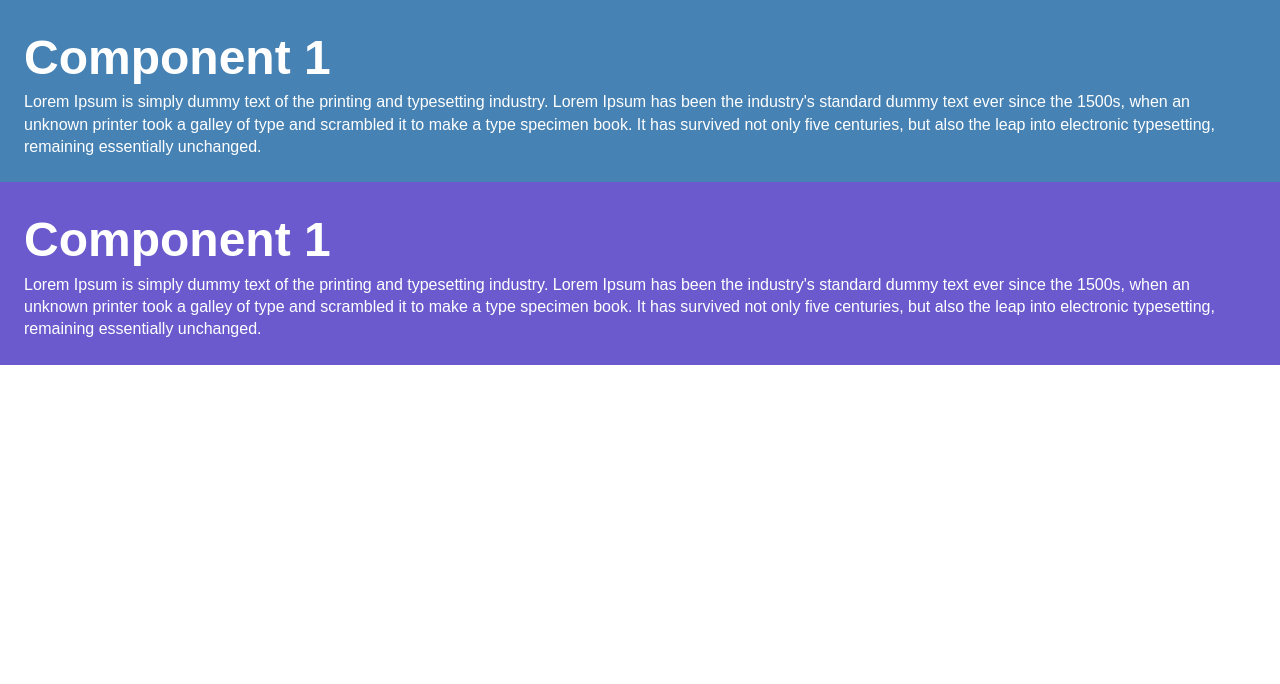
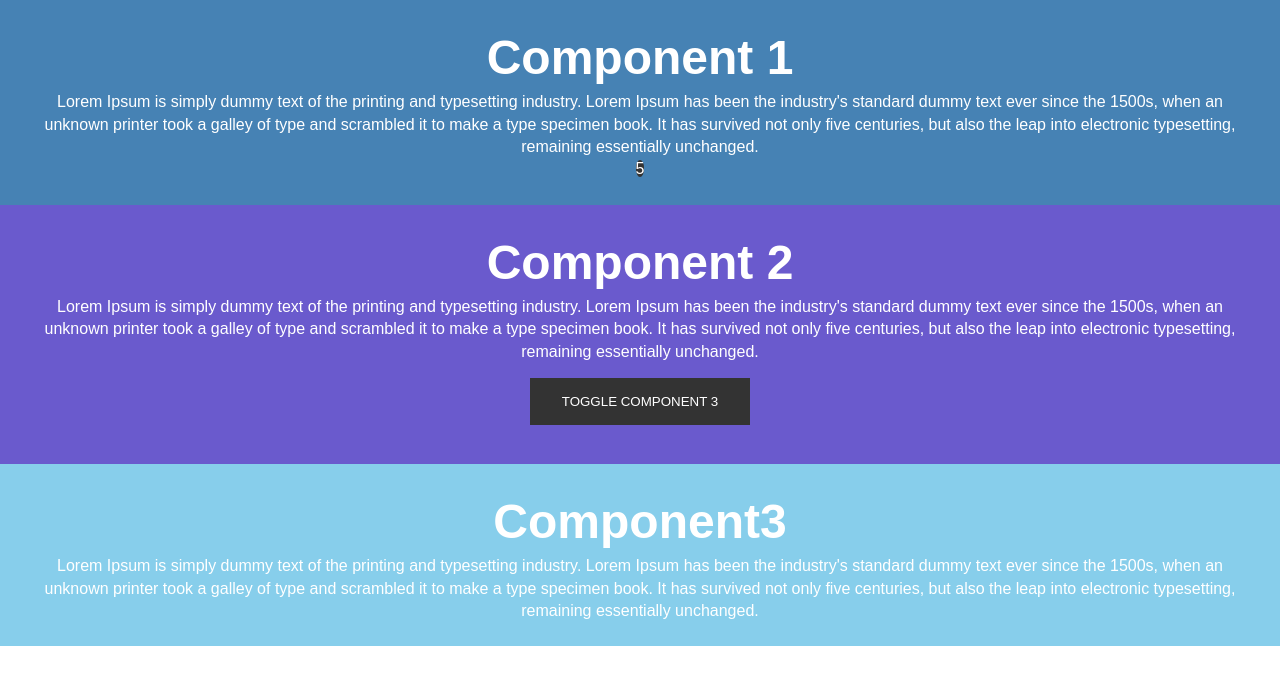
Before and after one commit to dphonelath/react-spring, a React (Create React App) app in the folder animation-exercise-spring/: page / in a window 1280 px wide. Shown: the top 684 px of the page. Built offline with nearby package versions, Linux system fonts and the light colour scheme.

Commit message:
put button in component2 but have to figure out how onClick works.

```diff
--- a/animation-exercise-spring/src/App.js
+++ b/animation-exercise-spring/src/App.js
@@ -1,14 +1,20 @@
 import React, { Component } from 'react';
 import Component1 from './components/Component1';
 import Component2 from './components/Component2';
+import Component3 from './components/Component3';
 import './App.css';
 
 class App extends Component {
+  state={
+    showComponent3: false,
+  }
+
   render() {
     return (
       <div className="App">
         <Component1 />
-        <Component2 />
+        <Component2 toggle= {this.toggle} />
+        <Component3 />
       </div>
     )
   }
--- a/animation-exercise-spring/src/components/Component1.js
+++ b/animation-exercise-spring/src/components/Component1.js
@@ -3,9 +3,13 @@ import { useSpring, animated } from 'react-spring';
 
 export default function Component1() {
     const props1 = useSpring({opacity: 1, marginTop: 0,
-                                from: {opacity: 0, marginTop: -500}})
+                                from: {opacity: 0, marginTop: -500}
+                            })
 
-    const props2 = useSpring({ number:10, from: { number: 0}})
+    const props2 = useSpring({ number: 10,
+                                from: { number: 0 },
+                                config: { duration: 10000 }
+                            })
 
     return (
         <animated.div style={props1}>
@@ -19,6 +23,9 @@ export default function Component1() {
                     but also the leap into electronic typesetting, remaining essentially
                     unchanged.
                 </p>
+                <animated.span style={counter}>
+                    {props2.number.interpolate(val => Math.floor(val))}
+                </animated.span>
             </div>
         </animated.div>
     )
@@ -27,13 +34,13 @@ export default function Component1() {
 const c1Style = {
     background: 'steelblue',
     color: 'white',
-    padding: '1.5rem'
+    padding: '1.5rem',
+    textAlign: 'center',
 }
 
 const counter = {
-    backgroun: '#333',
-    textAlign: 'center',
+    background: '#333',
     width: '100px',
-    boderRadius: '50%',
+    borderRadius: '50%',
     margin: '1rem auto'
 }
--- a/animation-exercise-spring/src/components/Component2.js
+++ b/animation-exercise-spring/src/components/Component2.js
@@ -9,7 +9,7 @@ export default function Component1() {
     return (
         <animated.div style={props}>
             <div style={c2Style}>
-                <h1>Component 1</h1>
+                <h1>Component 2</h1>
                 <p>Lorem Ipsum is simply dummy text of the printing and
                     typesetting industry. Lorem Ipsum has been the industry's
                     standard dummy text ever since the 1500s, when an unknown
@@ -18,6 +18,7 @@ export default function Component1() {
                     but also the leap into electronic typesetting, remaining essentially
                     unchanged.
                 </p>
+                <button style={btn}>Toggle Component 3</button>
             </div>
         </animated.div>
     )
@@ -26,5 +27,16 @@ export default function Component1() {
 const c2Style = {
     background: 'slateblue',
     color: 'white',
-    padding: '1.5rem'
+    padding: '1.5rem',
+    textAlign: 'center',
 }
+
+const btn = {
+    background: '#333',
+    color: '#fff',
+    padding: '1rem 2rem',
+    border: 'none',
+    textTransform: 'uppercase',
+    margin:'15px 0'
+
+}
--- /dev/null
+++ b/animation-exercise-spring/src/components/Component3.js
@@ -0,0 +1,24 @@
+import React from 'react'
+
+export default function Component3() {
+    return (
+        <div style={c3Style}>
+            <h1>Component3</h1>
+            <p>Lorem Ipsum is simply dummy text of the printing and
+                typesetting industry. Lorem Ipsum has been the industry's
+                standard dummy text ever since the 1500s, when an unknown
+                printer took a galley of type and scrambled it to make
+                a type specimen book. It has survived not only five centuries,
+                but also the leap into electronic typesetting, remaining essentially
+                unchanged.
+            </p>
+        </div>
+    )
+}
+
+const c3Style = {
+    background: 'skyblue',
+    color: 'white',
+    padding: '1.5rem',
+    textAlign: 'center',
+}
```
